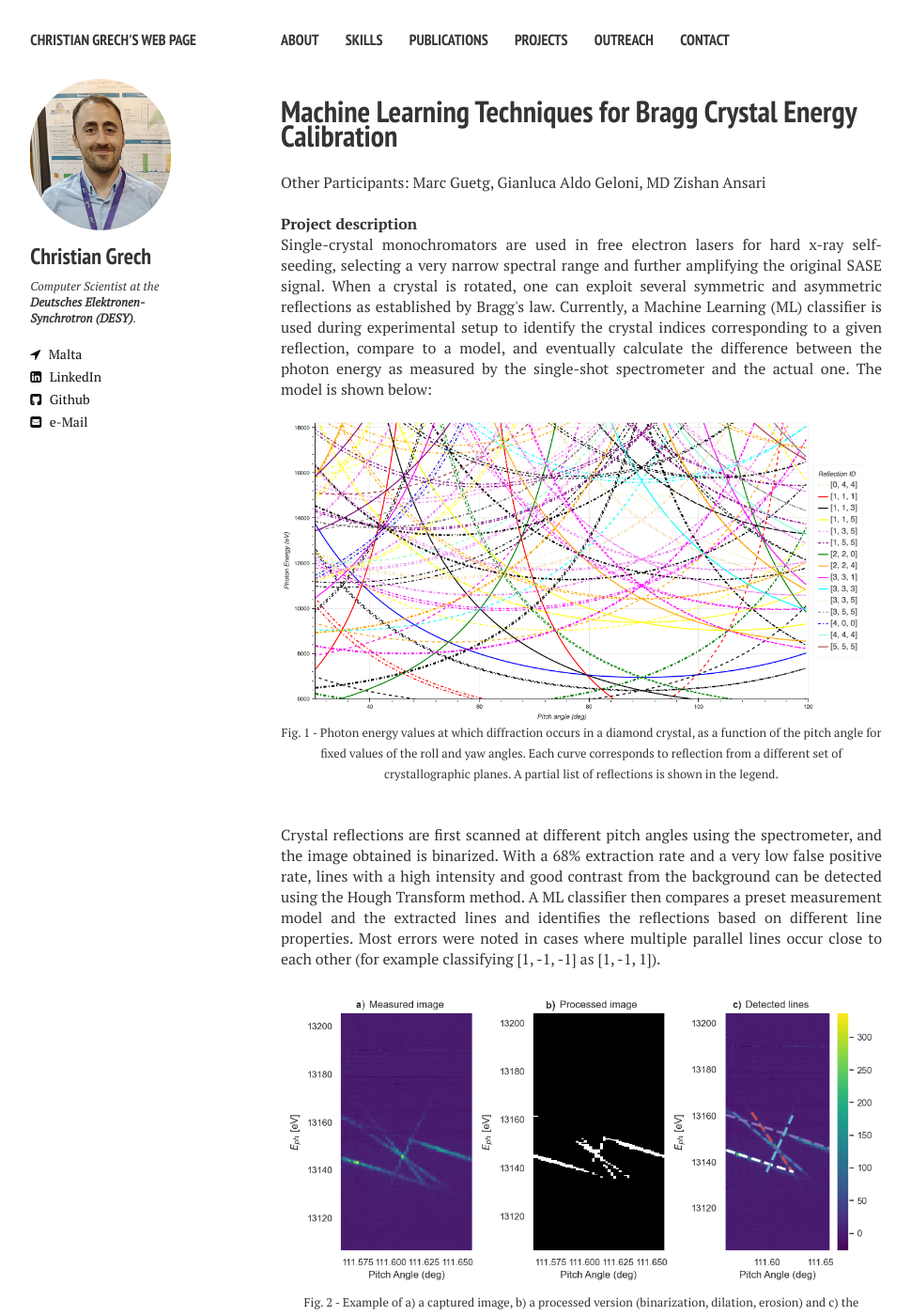
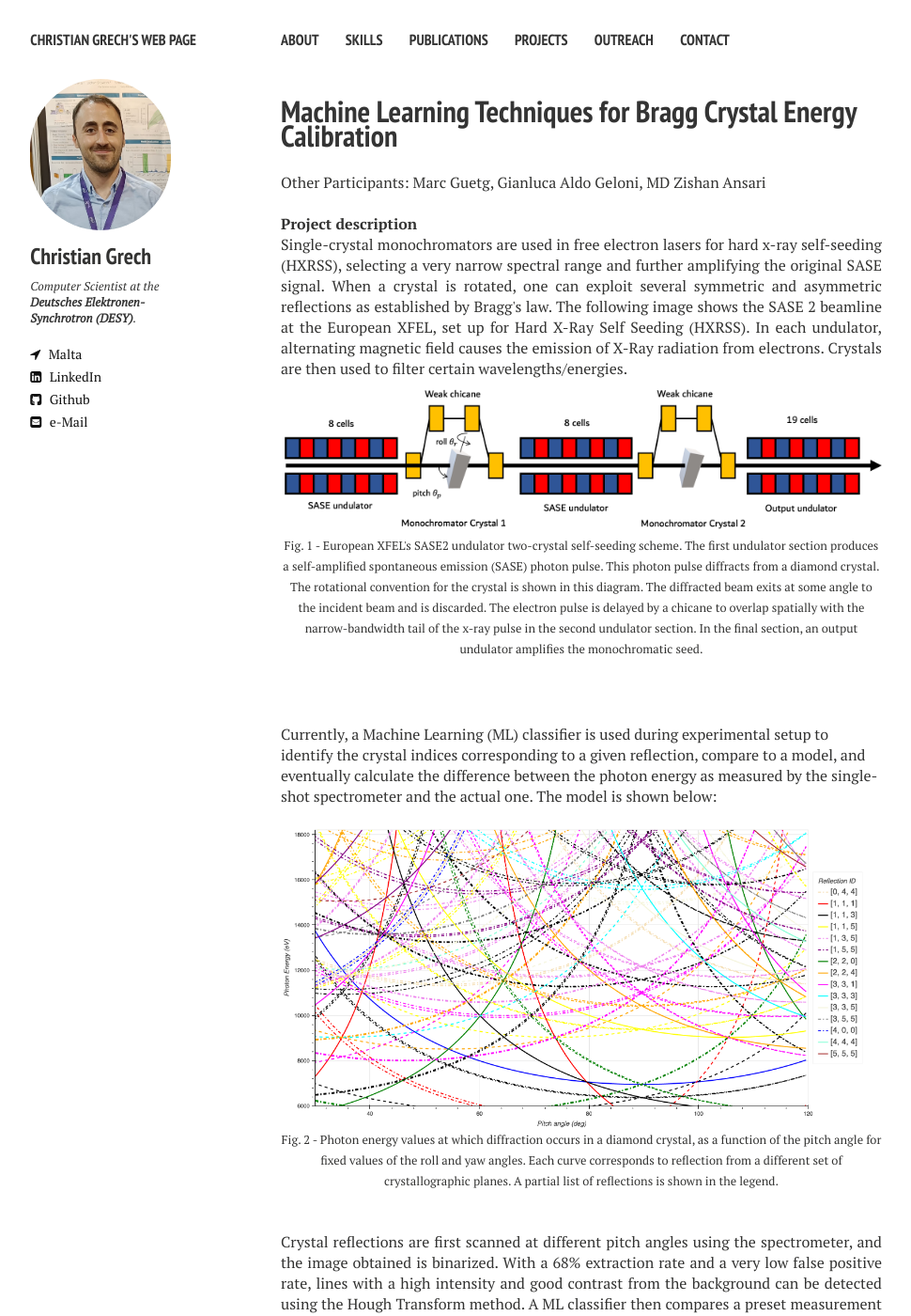
Before and after one commit to cgre23/cgre23.github.io, a Jekyll site: the page built from euxfel.md, in a window 1280 px wide and 1400 px high. Shown: the whole window at 94% size, without its empty margins (21-991 px from the left). Built offline with Jekyll 4.4.1, drawn with Linux system fonts in a browser that asks for light colours; nearby versions of some CDN libraries; some of the changed text lies outside the part shown.

Commit message:
add undulator image

```diff
--- a/euxfel.md
+++ b/euxfel.md
@@ -11,9 +11,18 @@ Other Participants: Marc Guetg, Gianluca Aldo Geloni, MD Zishan Ansari <br>
 
 <br>**Project description**
 
+<p align="justify"> Single-crystal monochromators are used in free electron lasers for hard x-ray self-seeding (HXRSS), selecting a very narrow spectral range and further amplifying the original SASE signal.
+When a crystal is rotated, one can exploit several symmetric and asymmetric reflections as established by Bragg's law.  The following image shows the SASE 2 beamline at the European XFEL, set up for Hard X-Ray Self Seeding (HXRSS).
+In each undulator, alternating magnetic field causes the emission of X-Ray radiation from electrons. Crystals are then used to filter certain wavelengths/energies.
 
-<p align="justify"> Single-crystal monochromators are used in free electron lasers for hard x-ray self-seeding, selecting a very narrow spectral range and further amplifying the original SASE signal.
-When a crystal is rotated, one can exploit several symmetric and asymmetric reflections as established by Bragg's law.
+<p align="center">
+  <img src="https://github.com/cgre23/cgre23.github.io/blob/master/images/und.png?raw=true" width="700" title="Undulator">
+</p>
+
+<p align="center"><small>  Fig. 1 - European XFEL's SASE2 undulator two-crystal self-seeding scheme. The first undulator section produces a self-amplified spontaneous emission (SASE) photon pulse.
+This photon pulse diffracts from a diamond crystal. The rotational convention for the crystal is shown in this diagram.  The diffracted beam exits at some angle to the incident beam and is discarded. The electron
+pulse is delayed by a chicane to overlap spatially with the narrow-bandwidth tail of the x-ray pulse in the second undulator section. In the final section, an output undulator amplifies the monochromatic seed. </small> </p> <br><br>
+
 Currently, a Machine Learning (ML) classifier is used during experimental setup to identify the crystal indices corresponding to a given reflection, compare to a model, and eventually calculate
 the difference between the photon energy as measured by the single-shot spectrometer and the actual one. The model is shown below: </p> <br>
 
@@ -22,7 +31,7 @@ the difference between the photon energy as measured by the single-shot spectrom
   <img src="https://github.com/cgre23/cgre23.github.io/blob/master/images/reflections.png?raw=true" width="700" title="Model">
 </p>
 
-<p align="center"><small>  Fig. 1 - Photon energy values at which diffraction occurs in a diamond crystal, as a function of the pitch angle for fixed values of the roll and yaw angles.
+<p align="center"><small>  Fig. 2 - Photon energy values at which diffraction occurs in a diamond crystal, as a function of the pitch angle for fixed values of the roll and yaw angles.
 Each curve corresponds to reflection from a different set of crystallographic planes. A partial list of reflections is shown in the legend. </small> </p> <br><br>
 
 
@@ -35,7 +44,7 @@ A ML classifier then compares a preset measurement model and the extracted lines
   <img src="https://github.com/cgre23/cgre23.github.io/blob/master/images/feature_abc.png?raw=true" width="700" title="Example of a) a captured image, b) a processed version (binarization, dilation, erosion) and c) the detected lines (Hough Transform).">
 </p>
 
-<p align="center"><small> Fig. 2 - Example of a) a captured image, b) a processed version (binarization, dilation, erosion) and c) the detected lines (Hough Transform). </small></p><br><br>
+<p align="center"><small> Fig. 3 - Example of a) a captured image, b) a processed version (binarization, dilation, erosion) and c) the detected lines (Hough Transform). </small></p><br><br>
 
 <p align="justify"> We are now proposing an alternative method for identifying the actual photon energy by implementing a technique known as Template Matching.
 Template matching is a common computer vision technique where an algorithm is trying to find similarities between two images.
@@ -54,7 +63,7 @@ By comparing the bottom left corner energy value of the spectrometer image and t
 <p align="center">
   <img src="https://github.com/cgre23/cgre23.github.io/blob/master/images/poc.png?raw=true" width="1000" title="Template Matching proof-of-concept">
 </p>
-<p align="center"><small> Fig. 3 - Example of template matching applied to a single-shot spectrometer scan. </small></p><br><br>
+<p align="center"><small> Fig. 4 - Example of template matching applied to a single-shot spectrometer scan. </small></p><br><br>
 <br>
 <br>**Project resources**
 
```
Also changed, not shown: images/und.png (added).
